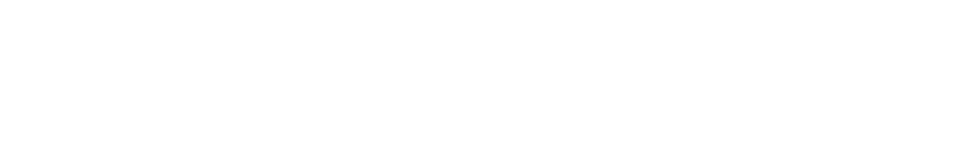
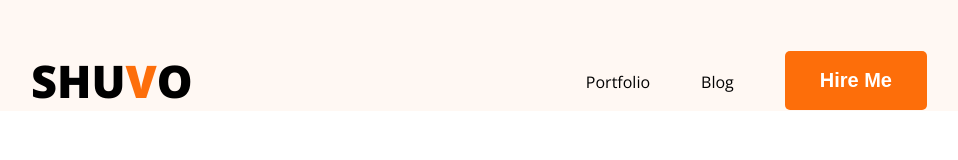
Before and after one commit to 1DasZ/MyPortfolio, a plain HTML site: page index.html in a window 1280 px wide. Shown: the whole page, without its empty margins (161-1119 px from the left). Drawn offline with nearby package versions, Linux system fonts and the light colour scheme.

Commit message:
first part

```diff
--- a/index.html
+++ b/index.html
@@ -4,8 +4,24 @@
     <meta charset="UTF-8">
     <meta name="viewport" content="width=device-width, initial-scale=1.0">
     <title>DasZ Portfolio</title>
+    <link rel="preconnect" href="https://fonts.googleapis.com">
+<link rel="preconnect" href="https://fonts.gstatic.com" crossorigin>
+<link href="https://fonts.googleapis.com/css2?family=Open+Sans:ital,wght@0,300..800;1,300..800&display=swap" rel="stylesheet">
+<link rel="stylesheet" href="styles/portfolio.css">
 </head>
-<body>
+<body class="font-open-sans">
+    <header>
+        <nav>
+            <div class="logo">
+                <h2>SHU<span class="color-orange">V</span>O</h2>
+            </div>
 
+            <ul class="menu">
+                <li><a href=""></a>Portfolio</li>
+                <li><a href=""></a>Blog</li>
+                <li><button class="btn">Hire Me</button></li>
+            </ul>
+    </nav>
+</header>
 </body>
 </html>
--- /dev/null
+++ b/styles/portfolio.css
@@ -0,0 +1,58 @@
+*{
+    margin: 0px;
+    padding: 0px;
+    box-sizing: border-box;
+}
+
+.logo h2{
+    font-size: 45px;
+    font-weight: 900;
+}
+
+.color-orange{
+    color: #FD6E0A;
+}
+
+.btn{
+    background-color:#FD6E0A ;
+    border: none;
+    padding: 18px 35px;
+    border-radius: 5px;
+    font-size: 20px;
+    font-weight: bold;
+    color: white;
+}
+
+.font-open-sans {
+  font-family: "Open Sans", sans-serif;
+  font-optical-sizing: auto;
+}
+
+header{
+    background-color: #FFF8F3;
+    padding-top: 50px;
+}
+
+nav{
+    width: 70%;
+    max-width: 1140px;
+    /* border: 1px solid salmon; */
+    margin: 0px auto;
+    margin-left: auto;
+    display: flex;
+    justify-content: space-between;
+    align-items: center;
+}
+
+nav .menu{
+    display: flex;
+    list-style-type: none;
+    gap: 51px;
+    align-items: center;
+}
+
+nav .menu a{
+    font-size: 20px;
+    color: #474747;
+    text-decoration: none;
+}
```
